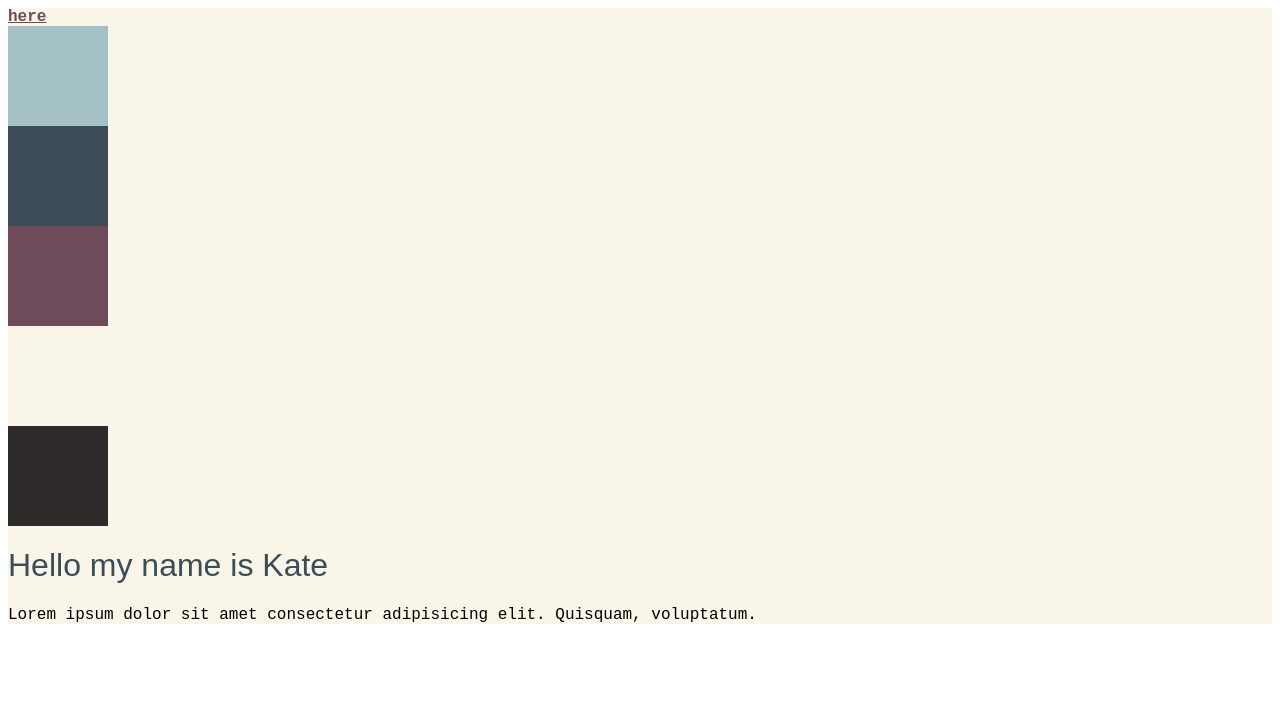
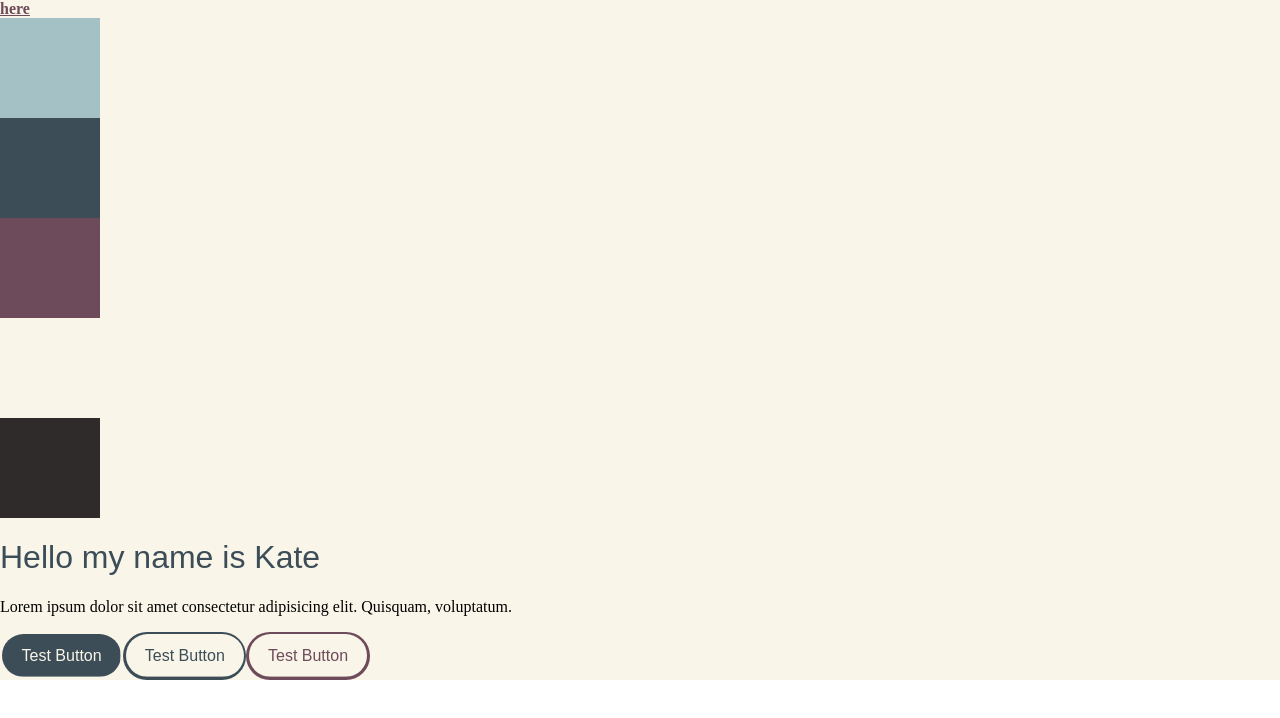
Before and after one commit to k8culver/k8culver.github.io, a React (Create React App) app: page / in a window 1280 px wide. Shown: the top 718 px of the page. Built offline with nearby package versions, Linux system fonts and the light colour scheme.

Commit message:
just the buttons

```diff
--- a/src/App.js
+++ b/src/App.js
@@ -13,6 +13,9 @@ function App() {
       </header>
       <h1 className='text-teal font-light font-sans'>Hello my name is Kate</h1>
       <p className='text-teal-black font-serif'>Lorem ipsum dolor sit amet consectetur adipisicing elit. Quisquam, voluptatum.</p>
+      <button><span>Test Button</span></button>
+      <button className='button button--outline'><span>Test Button</span></button>
+      <button className='button button--outline--purple'><span>Test Button</span></button>
     </div>
   );
 }
--- a/src/index.css
+++ b/src/index.css
@@ -2,3 +2,78 @@
 @tailwind components;
 @tailwind utilities;
 @import url('https://fonts.googleapis.com/css2?family=Montserrat:ital,wght@0,100;0,200;0,300;0,400;0,500;0,600;0,700;0,800;0,900;1,100;1,200;1,300;1,400;1,500;1,600;1,700;1,800;1,900&display=swap');
+@import url('https://fonts.googleapis.com/css2?family=Bitter:ital,wght@0,100;0,200;0,300;0,400;0,500;0,600;0,700;0,800;0,900;1,100;1,200;1,300;1,400;1,500;1,600;1,700;1,800;1,900&family=Montserrat:ital,wght@0,100;0,200;0,300;0,400;0,500;0,600;0,700;0,800;0,900;1,100;1,200;1,300;1,400;1,500;1,600;1,700;1,800;1,900&display=swap');
+
+:root {
+    --teal: #3C4D58;
+    --teal-light: #A4C1C6;
+    --teal-hover: #BFC2BC;
+    --purple: #6E4B5A;
+    --purple-hover: #CFC1BD;
+    --white: #f9f5e8;
+    --black: #2f2b2a;
+    --transition: 0.5s linear;
+}
+
+
+body {
+    margin: 0;
+}
+
+button,
+.button {
+    font-family: 'Bitter', sans-serif;
+    font-size: 16px;
+    font-weight: 500;
+    color: var(--white);
+    border: none;
+    border-radius: 25px;
+    padding: 0.95rem 0.15rem;
+    background-image: linear-gradient(to left, var(--teal) 0%, var(--teal) 45%, var(--white) 60%, var(--white) 100%);
+    background-size: 250%;
+    background-position: 0% 100%;
+    transition: background-position var(--transition);
+}
+
+.button--outline {
+    background-image: linear-gradient(to left, var(--white) 0%, var(--white) 45%, var(--teal) 60%, var(--teal) 100%);
+    color: var(--teal);
+}
+
+.button--outline--purple {
+    background-image: linear-gradient(to left, var(--white) 0%, var(--white) 45%, var(--purple) 60%, var(--purple) 100%);
+    color: var(--purple);
+}
+
+button span,
+.button span {
+    background-image: linear-gradient(to left, var(--teal) 0%, var(--teal) 45%, var(--teal-hover) 60%, var(--teal-hover) 100%);
+    background-size: 250% 100%;
+    padding: 0.8rem 1.2rem;
+    border-radius: 25px;
+    background-position: 100% 100%;
+    transition: background-position var(--transition);
+}
+
+.button--outline span {
+    background-image: linear-gradient(to left, var(--white) 0%, var(--white) 45%, var(--teal-hover) 60%, var(--teal-hover) 100%);
+}
+
+.button--outline--purple span {
+    background-image: linear-gradient(to left, var(--white) 0%, var(--white) 45%, var(--purple-hover) 60%, var(--purple-hover) 100%);
+}
+
+button:hover,
+.button:hover {
+    background-position: 100% 100%;
+}
+
+button:not(.button--outline, .button--outline--purple):hover,
+.button:not(.button--outline, .button--outline--purple):hover {
+    color: var(--teal);
+}
+
+button:hover span,
+.button:hover span {
+    background-position: 0% 100%;
+}
--- a/tailwind.config.js
+++ b/tailwind.config.js
@@ -13,7 +13,7 @@ module.exports = {
         },
         fontFamily: {
             sans: ['Montserrat', 'sans-serif'],
-            serif: ['Courier New', 'serif'],
+            serif: ['Bitter', 'serif'],
         },
         extend: {},
     },
```
